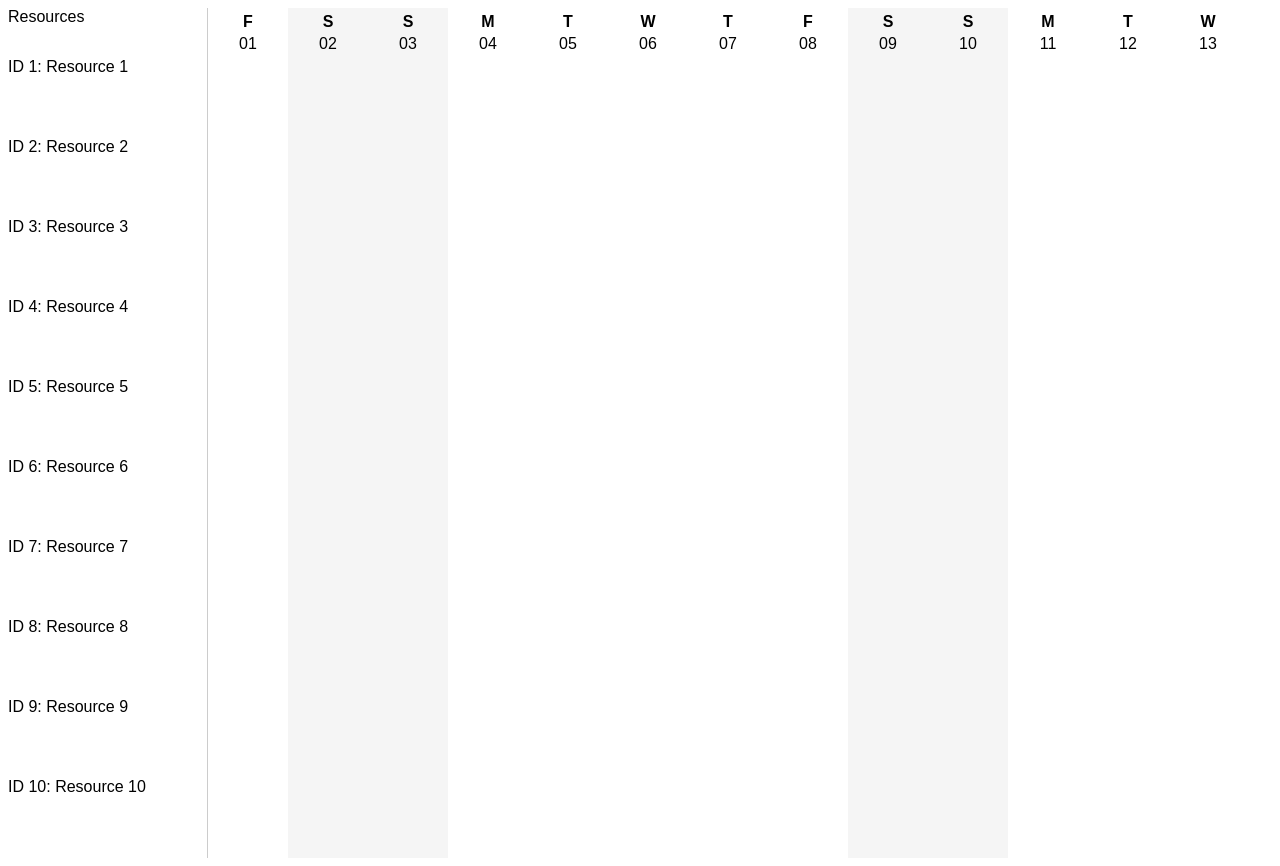
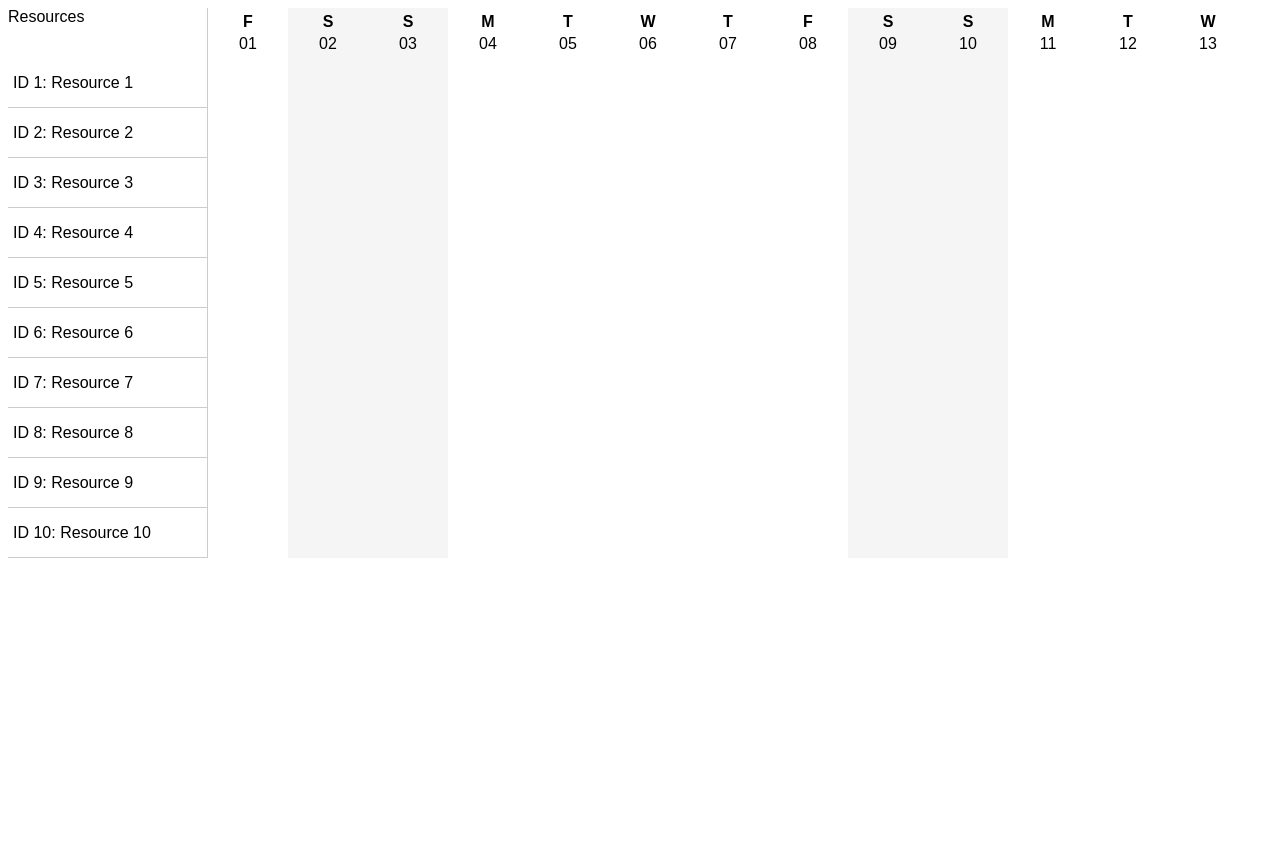
Before and after one commit to tjFogarty/vue-timeline, a Vue app: page / in a window 1280 px wide. After the commit the page ends 800 px from the top, so only its background shows below. Built offline with nearby package versions, Linux system fonts and the light colour scheme.

Commit message:
Adjust styling

```diff
--- a/src/App.vue
+++ b/src/App.vue
@@ -2,7 +2,7 @@
   <div>
     <TimelineView :resources="resources" :events="events">
       <template #resource="{ item }">
-        <div>ID {{ item.id }}: {{ item.name }}</div>
+        <div class="custom-resource">ID {{ item.id }}: {{ item.name }}</div>
       </template>
 
       <template #event="{ item }">
@@ -38,6 +38,8 @@ const events = [
 
 <style scoped>
 .custom-event {
+  display: flex;
+  align-items: center;
   width: 100%;
   height: 100%;
   padding: 10px;
@@ -53,4 +55,12 @@ const events = [
   background-color: gray;
   color: white;
 }
+
+.custom-resource {
+  display: flex;
+  align-items: center;
+  padding: 5px;
+  border-bottom: 1px solid #ccc;
+  height: 100%;
+}
 </style>
--- a/src/components/TimelineView/TimelineView.vue
+++ b/src/components/TimelineView/TimelineView.vue
@@ -47,7 +47,7 @@ const props = defineProps({
   },
   resourceHeight: {
     type: Number,
-    default: 80,
+    default: 50,
   },
   headerHeight: {
     type: Number,
--- a/src/components/TimelineView/components/Events.vue
+++ b/src/components/TimelineView/components/Events.vue
@@ -1,13 +1,18 @@
 <template>
-  <div v-for="event in events" :key="event.id" class="event" :style="getEventPositionStyles(event)">
+  <div v-for="event in events" :key="event.id" class="event" :style="getEventPositionStyles(event)" draggable="true">
     <slot name="event" v-bind="{ item: event }">{{ event.name }}</slot>
   </div>
 </template>
 
 <script setup>
+import { computed } from 'vue';
 import { useCurrentTimeline } from '../composables/useTimeline';
 
-const { events, eventPositions } = useCurrentTimeline();
+const { events, eventPositions, resourceHeight } = useCurrentTimeline();
+
+const resourceHeightPx = computed(() => {
+  return `${resourceHeight}px`;
+})
 
 function getEventPositionStyles(event) {
   const position = eventPositions.value[event.id];
@@ -18,5 +23,7 @@ function getEventPositionStyles(event) {
 <style scoped>
 .event {
   position: absolute;
+  padding: 5px;
+  height: v-bind(resourceHeightPx);
 }
 </style>
--- a/src/components/TimelineView/components/Resources.vue
+++ b/src/components/TimelineView/components/Resources.vue
@@ -32,6 +32,7 @@ const headerHeightPx = computed(() => {
 .resources {
   position: sticky;
   left: 0;
+  z-index: 1;
   width: v-bind(resourceWidthPx);
   background-color: white;
   border-right: 1px solid #ccc;
```
